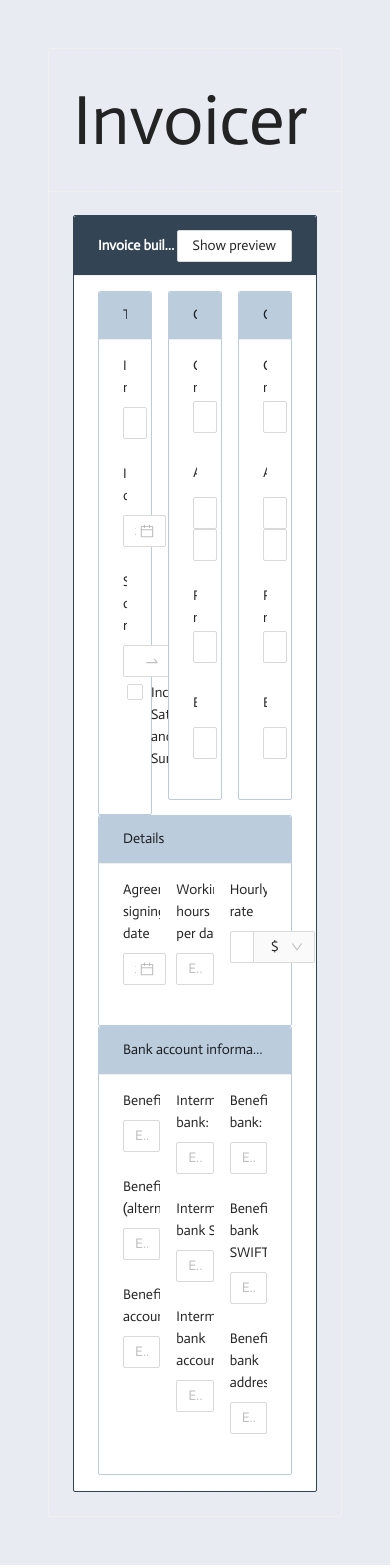
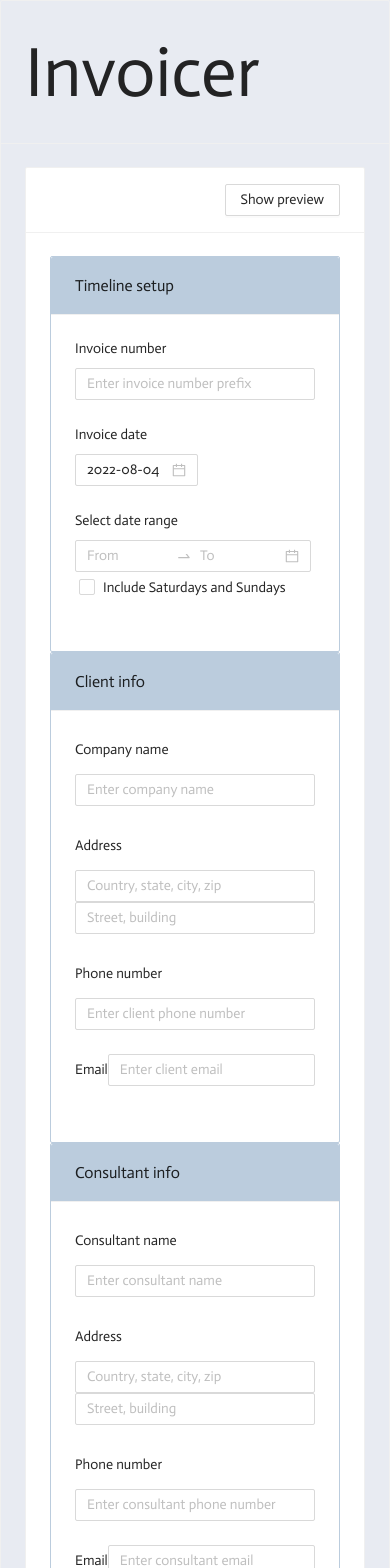
Before and after one commit to yanina-nas/Invoicer, a Next.js app: page / in a window 390 px wide. Shown: the top 1568 px of the page. Built offline with nearby package versions, Linux system fonts and the light colour scheme.

Commit message:
Responsive columns

```diff
--- a/pages/index.tsx
+++ b/pages/index.tsx
@@ -18,12 +18,13 @@ import {
   PrinterOutlined,
   EditOutlined,
 } from "@ant-design/icons";
+import { Box, Flex } from "@chakra-ui/react";
+import Home from "./Home";
 import {
-  Box,
-  Flex,
-} from "@chakra-ui/react";
-import Home from "./Home";
-import { Dictionary, ExtraExpensesEntry, TimesheetEntry } from "../src/common/types";
+  Dictionary,
+  ExtraExpensesEntry,
+  TimesheetEntry,
+} from "../src/common/types";
 import {
   DEFAULT_WORKING_DAY_HOURS,
   getDaysFromRange,
@@ -38,7 +39,6 @@ import {
   Currency,
 } from "../src/common/enums";
 import { Card } from "antd";
-
 
 const DEFAULT_TIMESHEET_ENTRY: TimesheetEntry = {
   hours: 0,
@@ -110,8 +110,12 @@ const Example: React.FC = (): JSX.Element => {
   const [clientEmail, setClientEmail] = useState<string>("");
 
   // { [x: string]: TimesheetEntry | { hours?: number | undefined; rate?: number | undefined; } | undefined; }
-  const [timesheetData, setTimesheetData] = useState<Dictionary<string, TimesheetEntry>>({});
-  const [extraExpensesData, setExtraExpensesData] = useState<Dictionary<string, ExtraExpensesEntry>>({});
+  const [timesheetData, setTimesheetData] = useState<
+    Dictionary<string, TimesheetEntry>
+  >({});
+  const [extraExpensesData, setExtraExpensesData] = useState<
+    Dictionary<string, ExtraExpensesEntry>
+  >({});
 
   const [beneficiary, setBeneficiary] = useState<string>("");
   const [beneficiaryAltName, setBeneficiaryAltName] = useState<string>("");
@@ -177,18 +181,24 @@ const Example: React.FC = (): JSX.Element => {
     timesheetData: Dictionary<string, TimesheetEntry>
   ): void => {
     const nextDayTimestampKey: string = moment(
-      Object.keys(timesheetData || {})[Object.keys(timesheetData || {}).length - ONE]
+      Object.keys(timesheetData || {})[
+        Object.keys(timesheetData || {}).length - ONE
+      ]
     )
       .add(ONE, "days")
       .format("YYYY-MM-DD");
     const todayTimestampKey = moment().format("YYYY-MM-DD");
     const rateOfPreviousEntry: number | undefined =
       timesheetData[
-        Object.keys(timesheetData || {})[Object.keys(timesheetData || {}).length - ONE]
+        Object.keys(timesheetData || {})[
+          Object.keys(timesheetData || {}).length - ONE
+        ]
       ]?.rate;
     const workingHoursOfPreviousEntry: number | undefined =
       timesheetData[
-        Object.keys(timesheetData || {})[Object.keys(timesheetData || {}).length - ONE]
+        Object.keys(timesheetData || {})[
+          Object.keys(timesheetData || {}).length - ONE
+        ]
       ]?.hours;
     const updatedTimesheetData = {
       ...timesheetData,
@@ -268,34 +278,37 @@ const Example: React.FC = (): JSX.Element => {
     extraExpensesData: Dictionary<string, ExtraExpensesEntry>,
     chosenEntryKey: string
   ): void => {
-    const updatedExtraExpensesData = Object.keys(extraExpensesData || {}).reduce(
-      (updatedExtraExpensesData, entryKey) => {
+    const updatedExtraExpensesData = Object.keys(
+      extraExpensesData || {}
+    ).reduce((updatedExtraExpensesData, entryKey) => {
       return entryKey === chosenEntryKey
         ? updatedExtraExpensesData
         : {
             ...updatedExtraExpensesData,
             [entryKey]: extraExpensesData[entryKey],
           };
-      },
-      {}
-    );
+    }, {});
     setExtraExpensesData(updatedExtraExpensesData);
   };
 
   return (
-    <Flex
-      direction={"column"}
-      padding={12}
-      backgroundColor={"#e8ebf2"}
-      justify={"center"}
+    <Flex direction={"column"} backgroundColor={"#e8ebf2"} justify={"center"}>
+      <Card
+        headStyle={{
+          fontFamily: "'Actor', 'Gaegu', 'Fuzzy Bubbles', 'Pacifico', cursive",
+          display: "swap",
+          fontSize: "5em",
+        }}
+        style={{
+          fontFamily: "Actor",
+          color: "#345",
+          fontWeight: "500",
+          backgroundColor: "#e8ebf2",
+        }}
+        title="Invoicer"
       >
-      <Card headStyle={{fontFamily: "'Actor', 'Gaegu', 'Fuzzy Bubbles', 'Pacifico', cursive", display: "swap", fontSize: "5em"}} style={{fontFamily: "Actor", color: "#345", fontWeight: "500", backgroundColor: "#e8ebf2"}} title="Invoicer">
-        <div className="site-card-wrapper">
+        <div>
           <Card
-            type="inner"
-            title="Invoice builder"
-            headStyle={{backgroundColor: "#334455", color: "#fff", fontSize: "3em", fontWeight: "600"}}
-            style={{border: "0.1px solid #334455"}}
             extra={
               <Button.Group>
                 <Button onClick={handleShowPreview}>
@@ -313,11 +326,12 @@ const Example: React.FC = (): JSX.Element => {
           >
             {!showPreview && (
               <>
-                <Row gutter={16}>
-                  <Col span={8}>
-                    <Card title="Timeline setup"
-                    headStyle={{backgroundColor: "#bbccdd"}}
-                    style={{border: "0.1px solid #bcd"}}
+                <Row>
+                  <Col xl={8} xs={24}>
+                    <Card
+                      title="Timeline setup"
+                      headStyle={{ backgroundColor: "#bbccdd" }}
+                      style={{ border: "0.1px solid #bcd" }}
                     >
                       <Form
                         layout={"vertical"}
@@ -379,10 +393,12 @@ const Example: React.FC = (): JSX.Element => {
                       </Form>
                     </Card>
                   </Col>
-                  <Col span={8}>
-                    <Card title="Client info"
-                    headStyle={{backgroundColor: "#bbccdd"}}
-                    style={{border: "0.1px solid #bcd"}}>
+                  <Col xl={8} xs={24}>
+                    <Card
+                      title="Client info"
+                      headStyle={{ backgroundColor: "#bbccdd" }}
+                      style={{ border: "0.1px solid #bcd" }}
+                    >
                       <Form.Item name="clientName" label="Company name">
                         <Input
                           placeholder={"Enter company name"}
@@ -427,9 +443,12 @@ const Example: React.FC = (): JSX.Element => {
                       </Form.Item>
                     </Card>
                   </Col>
-                  <Col span={8}>
-                    <Card title="Consultant info" headStyle={{backgroundColor: "#bbccdd"}}
-                    style={{border: "0.1px solid #bcd"}}>
+                  <Col xl={8} xs={24}>
+                    <Card
+                      title="Consultant info"
+                      headStyle={{ backgroundColor: "#bbccdd" }}
+                      style={{ border: "0.1px solid #bcd" }}
+                    >
                       <Form.Item name="consultantName" label="Consultant name">
                         <Input
                           placeholder={"Enter consultant name"}
@@ -477,8 +496,11 @@ const Example: React.FC = (): JSX.Element => {
                 </Row>
                 <Row gutter={16}>
                   <Col span={24}>
-                    <Card title="Details" headStyle={{backgroundColor: "#bbccdd"}}
-                    style={{border: "0.1px solid #bcd"}}>
+                    <Card
+                      title="Details"
+                      headStyle={{ backgroundColor: "#bbccdd" }}
+                      style={{ border: "0.1px solid #bcd" }}
+                    >
                       <Form
                         layout={"vertical"}
                         name="basic"
@@ -486,7 +508,7 @@ const Example: React.FC = (): JSX.Element => {
                         autoComplete="off"
                       >
                         <Row gutter={16}>
-                          <Col span={8}>
+                          <Col xl={8} xs={24}>
                             <Form.Item label={"Agreement signing date"}>
                               <DatePicker
                                 value={agreementSigningDate}
@@ -496,7 +518,7 @@ const Example: React.FC = (): JSX.Element => {
                               />
                             </Form.Item>
                           </Col>
-                          <Col span={8}>
+                          <Col xl={8} xs={24}>
                             {defaultClient && (
                               <Form.Item
                                 label="Working hours per day"
@@ -513,7 +535,7 @@ const Example: React.FC = (): JSX.Element => {
                               </Form.Item>
                             )}
                           </Col>
-                          <Col span={8}>
+                          <Col xl={8} xs={24}>
                             <Form.Item name="rate" label="Hourly rate">
                               <Input
                                 id={"rate"}
@@ -533,8 +555,11 @@ const Example: React.FC = (): JSX.Element => {
 
                 <Row gutter={16}>
                   <Col span={24}>
-                    <Card title="Bank account information" headStyle={{backgroundColor: "#bbccdd"}}
-                    style={{border: "0.1px solid #bcd"}}>
+                    <Card
+                      title="Bank account information"
+                      headStyle={{ backgroundColor: "#bbccdd" }}
+                      style={{ border: "0.1px solid #bcd" }}
+                    >
                       <Form
                         layout={"vertical"}
                         name="basic"
@@ -542,7 +567,7 @@ const Example: React.FC = (): JSX.Element => {
                         autoComplete="off"
                       >
                         <Row gutter={16}>
-                          <Col span={8}>
+                          <Col xl={8} xs={24}>
                             <Form.Item
                               label={"Beneficiary:"}
                               name="beneficiary"
@@ -583,7 +608,7 @@ const Example: React.FC = (): JSX.Element => {
                               />
                             </Form.Item>
                           </Col>
-                          <Col span={8}>
+                          <Col xl={8} xs={24}>
                             <Form.Item
                               label={"Intermediary bank:"}
                               name="intermediaryBank"
@@ -624,7 +649,7 @@ const Example: React.FC = (): JSX.Element => {
                               />
                             </Form.Item>
                           </Col>
-                          <Col span={8}>
+                          <Col xl={8} xs={24}>
                             <Form.Item
                               label={"Beneficiary bank:"}
                               name="beneficiaryBank"
@@ -677,8 +702,8 @@ const Example: React.FC = (): JSX.Element => {
                 <Flex background={"white"} borderRadius={20}>
                   <Row gutter={16}>
                     <Col>
-                      <Card hoverable>
-                        <Box flex={1} ref={componentRef}>
+                      <Card>
+                        <Box ref={componentRef} overflow={"scroll"}>
                           <Home
                             defaultClient={defaultClient}
                             consultantName={consultantName}
@@ -744,8 +769,8 @@ const Example: React.FC = (): JSX.Element => {
                     </Col>
                     <Col>
                       <Button onClick={handleToggleShowControls}>
-                        {showControls && <EditOutlined />}
-                        {showControls ? "Show controls" : "Hide controls"}
+                        {!showControls && <EditOutlined />}
+                        {!showControls ? "Show controls" : "Hide controls"}
                       </Button>
                     </Col>
                   </Row>
```
Lines whose indentation alone changed are shown as unchanged.
